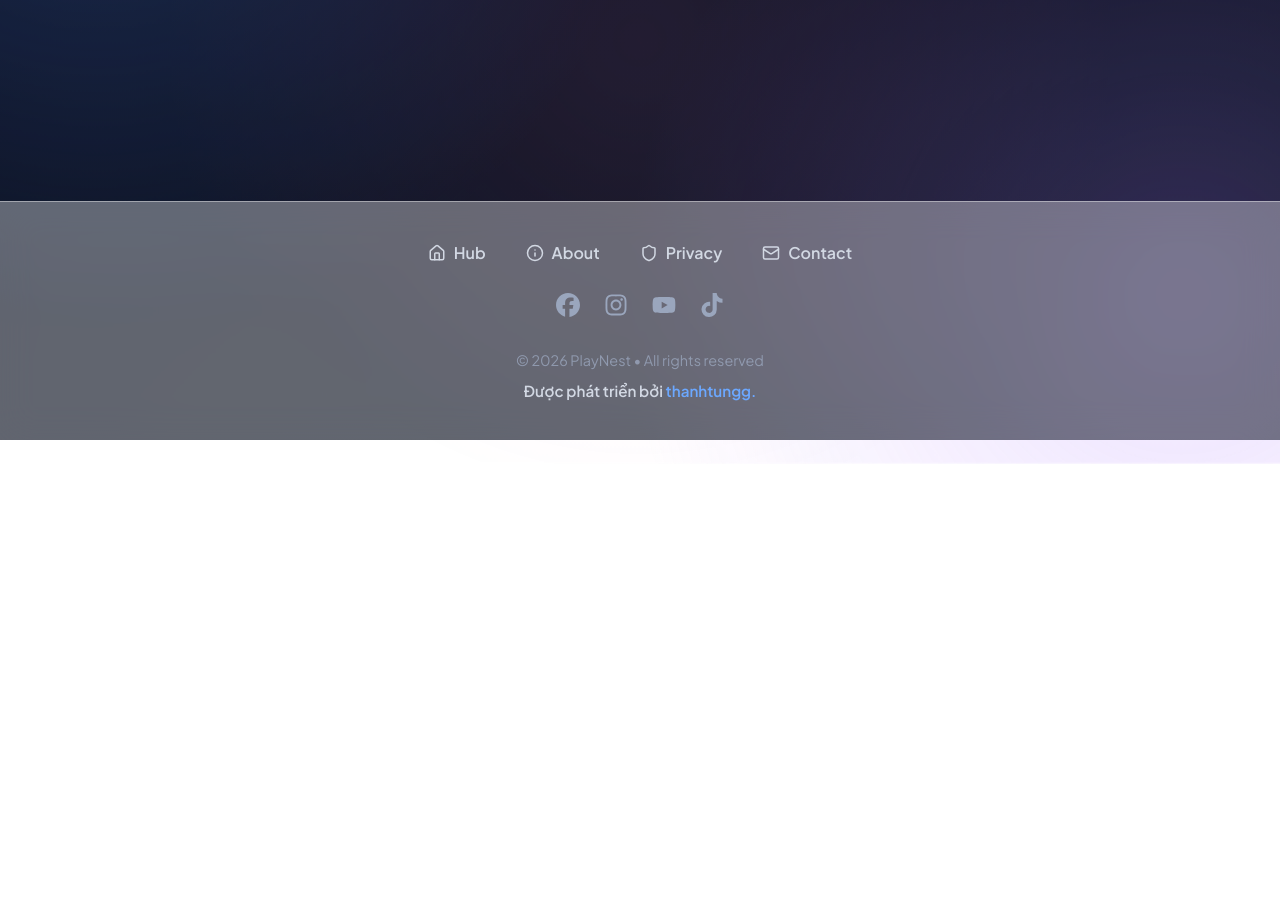
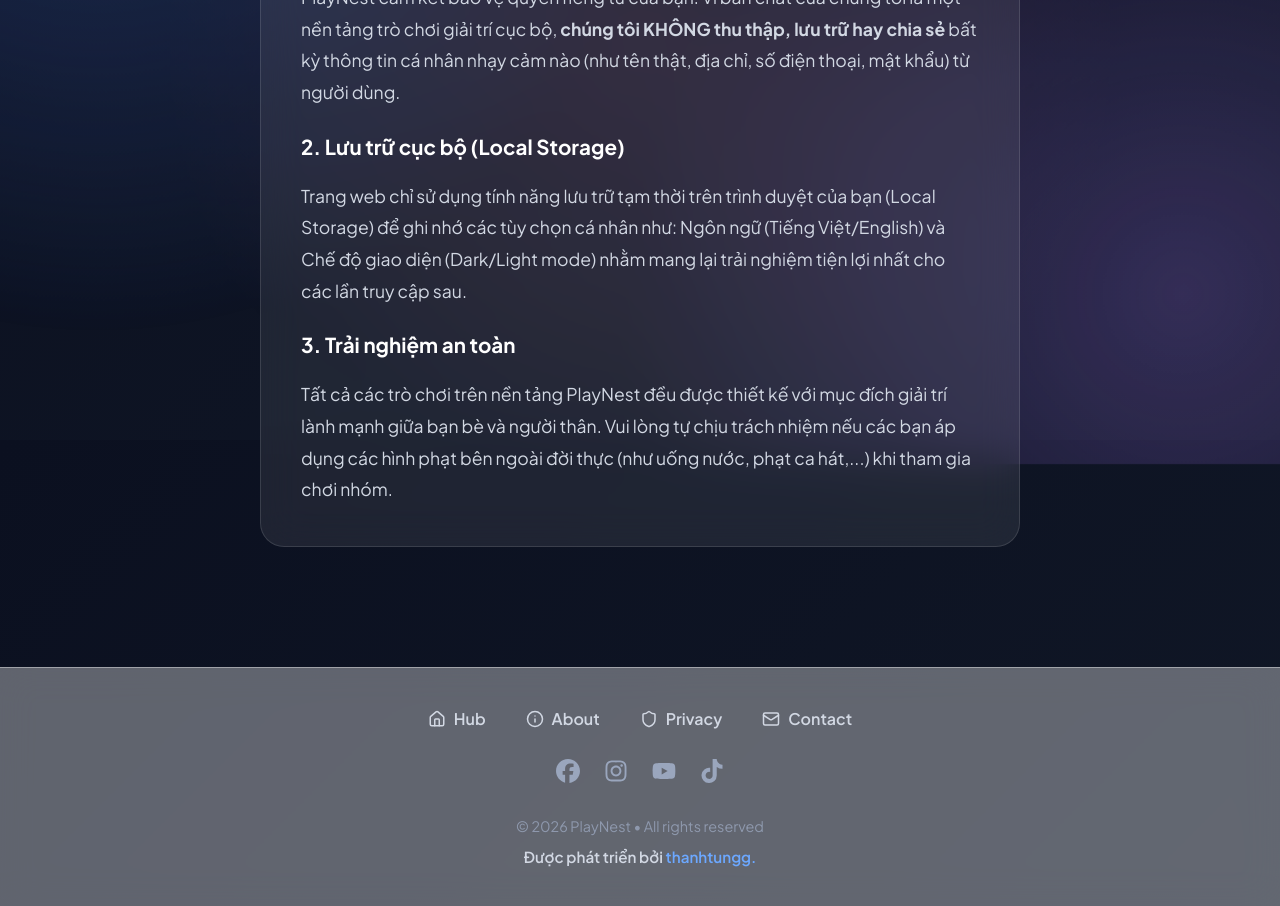
Before and after one commit to trevorthanhtung/ludorahub, a React (Vite) app: page /privacy in a window 1280 px wide. Shown: the part 360-1266 px from the top of the page. Before the commit the page ends 800 px from the top, so only its background shows below. Built offline with nearby package versions, Linux system fonts and the light colour scheme.

Commit message:
feat(pages): add About and Privacy pages, update Footer links

```diff
--- a/src/App.jsx
+++ b/src/App.jsx
@@ -3,6 +3,8 @@
 import Footer from './components/Footer';
 import Home from './pages/Home';
 import GameDetail from './pages/GameDetail';
+import About from './pages/About';
+import Privacy from './pages/Privacy';
 import { AppProvider } from './context/AppContext';
 import './index.css';
 
@@ -19,6 +21,8 @@
             <Routes>
               <Route path="/" element={<Home />} />
               <Route path="/game/:id" element={<GameDetail />} />
+              <Route path="/about" element={<About />} />
+              <Route path="/privacy" element={<Privacy />} />
             </Routes>
           </main>
           <Footer />
--- a/src/components/Footer.jsx
+++ b/src/components/Footer.jsx
@@ -1,4 +1,5 @@
 import { useAppContext } from '../context/AppContext';
+import { Link } from 'react-router-dom';
 import { Home, Info, Shield, Mail } from 'lucide-react';
 import { FaFacebook, FaInstagram, FaYoutube, FaTiktok } from 'react-icons/fa6';
 import { motion } from 'framer-motion';
@@ -28,16 +29,22 @@
       color: 'var(--text-subtext)'
     }}>
       <div style={{ display: 'flex', justifyContent: 'center', gap: '40px', marginBottom: '30px', flexWrap: 'wrap' }}>
-        <motion.a whileHover={{ scale: 1.05, color: 'var(--accent-blue)' }} href="#" style={iconStyle}>
-          <Home size={18} /> Hub
-        </motion.a>
-        <motion.a whileHover={{ scale: 1.05, color: 'var(--accent-blue)' }} href="#" style={iconStyle}>
-          <Info size={18} /> About
-        </motion.a>
-        <motion.a whileHover={{ scale: 1.05, color: 'var(--accent-blue)' }} href="#" style={iconStyle}>
-          <Shield size={18} /> Privacy
-        </motion.a>
-        <motion.a whileHover={{ scale: 1.05, color: 'var(--accent-blue)' }} href="#" style={iconStyle}>
+        <Link to="/" style={{ textDecoration: 'none' }}>
+          <motion.div whileHover={{ scale: 1.05, color: 'var(--accent-blue)' }} style={iconStyle}>
+            <Home size={18} /> Hub
+          </motion.div>
+        </Link>
+        <Link to="/about" style={{ textDecoration: 'none' }}>
+          <motion.div whileHover={{ scale: 1.05, color: 'var(--accent-blue)' }} style={iconStyle}>
+            <Info size={18} /> About
+          </motion.div>
+        </Link>
+        <Link to="/privacy" style={{ textDecoration: 'none' }}>
+          <motion.div whileHover={{ scale: 1.05, color: 'var(--accent-blue)' }} style={iconStyle}>
+            <Shield size={18} /> Privacy
+          </motion.div>
+        </Link>
+        <motion.a whileHover={{ scale: 1.05, color: 'var(--accent-blue)' }} href="mailto:trevorthanhtung@gmail.com" style={iconStyle}>
           <Mail size={18} /> Contact
         </motion.a>
       </div>
--- /dev/null
+++ b/src/pages/About.jsx
@@ -0,0 +1,61 @@
+import { motion } from 'framer-motion';
+import { useAppContext } from '../context/AppContext';
+
+export default function About() {
+  const { lang } = useAppContext();
+
+  return (
+    <motion.div
+      initial={{ opacity: 0, y: 20 }}
+      animate={{ opacity: 1, y: 0 }}
+      style={{ padding: '40px 20px', maxWidth: '800px', margin: '0 auto', color: 'var(--text-body)' }}
+    >
+      <h1 style={{ fontSize: '3rem', fontWeight: 800, color: 'var(--text-title)', marginBottom: '30px', textAlign: 'center' }}>
+        {lang === 'vi' ? 'Về PlayNest' : 'About PlayNest'}
+      </h1>
+
+      <div style={{
+        background: 'var(--glass-bg)',
+        backdropFilter: 'blur(20px)',
+        WebkitBackdropFilter: 'blur(20px)',
+        border: '1px solid var(--glass-border)',
+        borderRadius: '24px',
+        padding: '40px',
+        lineHeight: 1.8,
+        fontSize: '1.1rem'
+      }}>
+        {lang === 'vi' ? (
+          <>
+            <p style={{ marginBottom: '20px' }}>
+              Chào mừng bạn đến với <strong>PlayNest</strong> – Tổ ấm của những cuộc vui! 🎮
+            </p>
+            <p style={{ marginBottom: '20px' }}>
+              PlayNest được xây dựng với một mục tiêu duy nhất: trở thành một <strong>HUB (Trung tâm) Minigames</strong> hoàn hảo dành cho các nhóm bạn, gia đình và những buổi party sôi động. Thay vì phải tải hàng tá ứng dụng cồng kềnh, giờ đây mọi người chỉ cần truy cập vào một nền tảng duy nhất để tận hưởng những phút giây giải trí tuyệt vời.
+            </p>
+            <p style={{ marginBottom: '20px' }}>
+              Dự án được phát triển và duy trì bởi <strong>thanhtungg.</strong> với mong muốn mang lại trải nghiệm chơi game mượt mà, giao diện cực kỳ hiện đại và quan trọng nhất là sự gắn kết tiếng cười giữa mọi người.
+            </p>
+            <p>
+              Hãy gọi bạn bè, chọn một trò chơi và để cuộc vui bắt đầu! 🚀
+            </p>
+          </>
+        ) : (
+          <>
+            <p style={{ marginBottom: '20px' }}>
+              Welcome to <strong>PlayNest</strong> – The nest of fun! 🎮
+            </p>
+            <p style={{ marginBottom: '20px' }}>
+              PlayNest was built with a single goal: to become the perfect <strong>Minigames HUB</strong> for friend groups, families, and lively parties. Instead of downloading dozens of heavy apps, everyone can now visit one single platform to enjoy wonderful entertainment moments.
+            </p>
+            <p style={{ marginBottom: '20px' }}>
+              The project is developed and maintained by <strong>thanhtungg.</strong> with the desire to bring smooth gaming experiences, super modern interfaces, and most importantly, connecting laughter among people.
+            </p>
+            <p>
+              Gather your friends, pick a game, and let the fun begin! 🚀
+            </p>
+          </>
+        )}
+      </div>
+    </motion.div>
+  );
+}
--- /dev/null
+++ b/src/pages/Privacy.jsx
@@ -0,0 +1,65 @@
+import { motion } from 'framer-motion';
+import { useAppContext } from '../context/AppContext';
+
+export default function Privacy() {
+  const { lang } = useAppContext();
+
+  return (
+    <motion.div
+      initial={{ opacity: 0, y: 20 }}
+      animate={{ opacity: 1, y: 0 }}
+      style={{ padding: '40px 20px', maxWidth: '800px', margin: '0 auto', color: 'var(--text-body)' }}
+    >
+      <h1 style={{ fontSize: '3rem', fontWeight: 800, color: 'var(--text-title)', marginBottom: '30px', textAlign: 'center' }}>
+        {lang === 'vi' ? 'Quyền Riêng Tư' : 'Privacy Policy'}
+      </h1>
+
+      <div style={{
+        background: 'var(--glass-bg)',
+        backdropFilter: 'blur(20px)',
+        WebkitBackdropFilter: 'blur(20px)',
+        border: '1px solid var(--glass-border)',
+        borderRadius: '24px',
+        padding: '40px',
+        lineHeight: 1.8,
+        fontSize: '1.1rem'
+      }}>
+        {lang === 'vi' ? (
+          <>
+            <h3 style={{ color: 'var(--text-title)', marginBottom: '15px' }}>1. Thu thập dữ liệu</h3>
+            <p style={{ marginBottom: '20px' }}>
+              PlayNest cam kết bảo vệ quyền riêng tư của bạn. Vì bản chất của chúng tôi là một nền tảng trò chơi giải trí cục bộ, <strong>chúng tôi KHÔNG thu thập, lưu trữ hay chia sẻ</strong> bất kỳ thông tin cá nhân nhạy cảm nào (như tên thật, địa chỉ, số điện thoại, mật khẩu) từ người dùng.
+            </p>
+
+            <h3 style={{ color: 'var(--text-title)', marginBottom: '15px' }}>2. Lưu trữ cục bộ (Local Storage)</h3>
+            <p style={{ marginBottom: '20px' }}>
+              Trang web chỉ sử dụng tính năng lưu trữ tạm thời trên trình duyệt của bạn (Local Storage) để ghi nhớ các tùy chọn cá nhân như: Ngôn ngữ (Tiếng Việt/English) và Chế độ giao diện (Dark/Light mode) nhằm mang lại trải nghiệm tiện lợi nhất cho các lần truy cập sau.
+            </p>
+
+            <h3 style={{ color: 'var(--text-title)', marginBottom: '15px' }}>3. Trải nghiệm an toàn</h3>
+            <p>
+              Tất cả các trò chơi trên nền tảng PlayNest đều được thiết kế với mục đích giải trí lành mạnh giữa bạn bè và người thân. Vui lòng tự chịu trách nhiệm nếu các bạn áp dụng các hình phạt bên ngoài đời thực (như uống nước, phạt ca hát,...) khi tham gia chơi nhóm.
+            </p>
+          </>
+        ) : (
+          <>
+            <h3 style={{ color: 'var(--text-title)', marginBottom: '15px' }}>1. Data Collection</h3>
+            <p style={{ marginBottom: '20px' }}>
+              PlayNest is committed to protecting your privacy. Since our platform is designed for local entertainment, <strong>we DO NOT collect, store, or share</strong> any sensitive personal information (such as real name, address, phone number, password) from our users.
+            </p>
+
+            <h3 style={{ color: 'var(--text-title)', marginBottom: '15px' }}>2. Local Storage</h3>
+            <p style={{ marginBottom: '20px' }}>
+              The website only uses your browser's temporary storage (Local Storage) to remember personal preferences such as: Language (Vietnamese/English) and Theme mode (Dark/Light mode) to provide the most convenient experience for your subsequent visits.
+            </p>
+
+            <h3 style={{ color: 'var(--text-title)', marginBottom: '15px' }}>3. Safe Experience</h3>
+            <p>
+              All games on the PlayNest platform are designed for wholesome entertainment among friends and family. Please take personal responsibility if you apply real-life penalties (like drinking water, singing penalties, etc.) when participating in group games.
+            </p>
+          </>
+        )}
+      </div>
+    </motion.div>
+  );
+}
```
